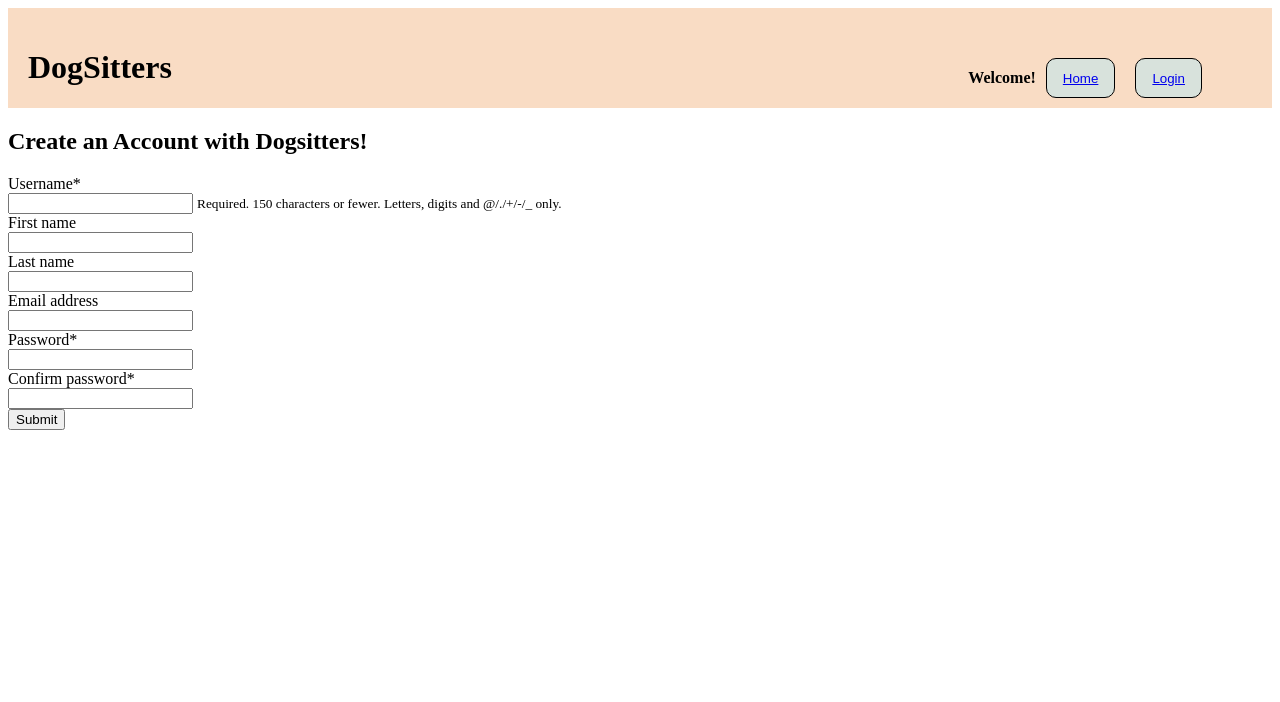
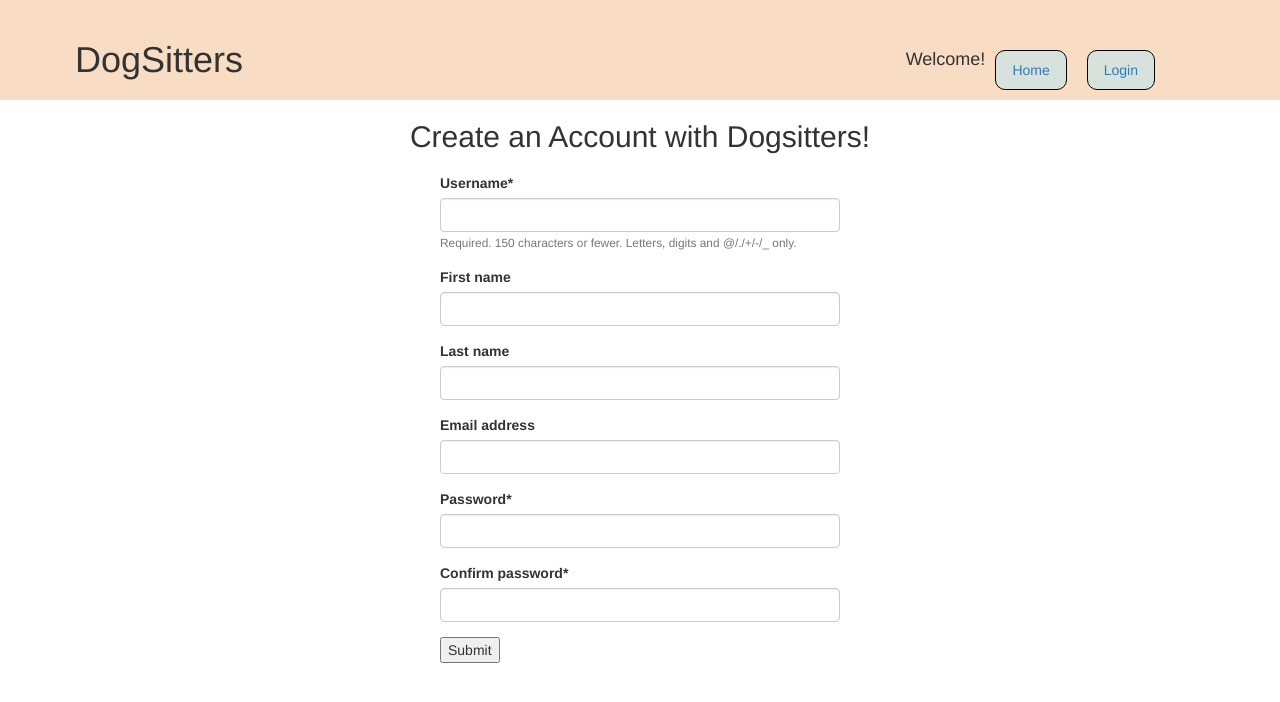
Before and after one commit to robyncam/dogsitter, a Django app: page /register in a window 1280 px wide. Shown: the top 702 px of the page. Run offline with Django 4.2, Linux system fonts and the light colour scheme; some libraries are stand-ins or nearby versions.

Commit message:
updated css, added crispy forms and some bootstrap

```diff
--- a/templates/base.html
+++ b/templates/base.html
@@ -3,6 +3,8 @@
 <head>
     <meta charset="UTF-8">
     <title>{%block title%}{%endblock title%}</title>
+    <!-- Latest compiled and minified CSS -->
+<link rel="stylesheet" href="https://cdn.jsdelivr.net/npm/bootstrap@3.4.1/dist/css/bootstrap.min.css" integrity="sha384-HSMxcRTRxnN+Bdg0JdbxYKrThecOKuH5zCYotlSAcp1+c8xmyTe9GYg1l9a69psu" crossorigin="anonymous">
     <style>
 
         .main-header {
@@ -33,10 +35,22 @@
             height: 40px;
             margin: 10px 10px;
         }
+
+        .message {
+            color:red;
+        }
+
+
+h1 {
+    justify-content: start;
+
+}
+
         {% block extra_css %}{% endblock %}
 
     </style>
 </head>
+
 <body>
     <header class = "main-header">
         <div class ="container">
@@ -47,7 +61,7 @@
                 {% else %}
                     <h4> Welcome!</h4>
                 {% endif %}
-                <button class ="top-buttons"><a href= "{% url 'home' %}">Home</a></button>
+                <button class ="top-buttons" ><a href= "{% url 'home' %}">Home</a></button>
                 {% if user.is_authenticated %}
                     <button class ="top-buttons"><a href= "{% url 'logout' %}">Logout</a></button>
                 {% else %}
@@ -61,9 +75,11 @@
             </div>
         </div>
     </header>
+
     {% for message in messages %}
-        {{message}}
+    <div class="message">{{message}}</div>
     {% endfor %}
+
     {%block content %}{% endblock content %}
 </body>
 
--- a/templates/edit_profile.html
+++ b/templates/edit_profile.html
@@ -1,4 +1,5 @@
 {% extends 'base.html' %}
+{% load crispy_forms_tags %}
 
 {% block title %}
     Edit Profile
@@ -8,7 +9,7 @@
     <h1>{{user.first_name}} {{user.last_name}}</h1>
     <form method = "POST">
         {% csrf_token %}
-        {{form.as_p}}
+        {{form|crispy}}
         <input type="submit">
     </form>
 {% endblock %}
--- a/templates/login.html
+++ b/templates/login.html
@@ -1,4 +1,5 @@
 {% extends 'base.html' %}
+{% load crispy_forms_tags %}
 
 {% block title %}
     Login
@@ -7,8 +8,8 @@
 {% block content %}
     <form method = "POST">
         {% csrf_token %}
-        {{form.as_p}}
-        <button type="submit"> Submit </button>
+        {{form|crispy}}
+        <button type="submit"> Login </button>
     </form>
 
     <p>Don't have an account? Get one <a href = "{% url 'register' %}">here</a></p>
--- a/templates/register.html
+++ b/templates/register.html
@@ -5,9 +5,22 @@
     Register
 {% endblock %}
 
+{% block extra_css %}
+
+.register {
+
+    width: 400px;
+    margin: 20px auto 10px auto;
+}
+
+h2 {
+    text-align: center;
+}
+
+{% endblock %}
 {% block content %}
     <h2> Create an Account with Dogsitters!</h2>
-    <form method="POST">
+    <form class="register" method="POST">
         {% csrf_token %}
         {{form|crispy}}
         <input type="submit">
```
Also changed, not shown: templates/profile.html (+6 -2 lines).
